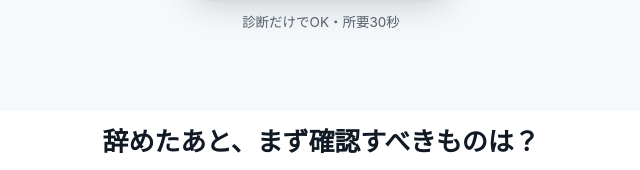
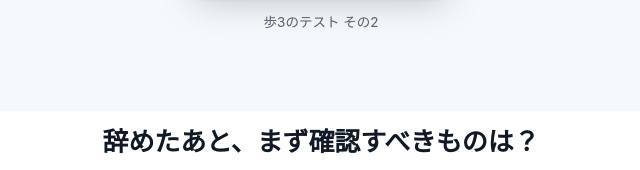
Before and after one commit to YuhiAozora/hitokoto-renshu-site, a plain HTML site: page index.html in a window 1280 px wide. Shown: the part 840-1010 px from the top of the page, 319-959 px from the left. Drawn offline with Linux system fonts and the light colour scheme.

Commit message:
依頼0007：練習用サイトの緑のボタンの下の「診断だけでOK・所要30秒」を「歩3のテスト そ

```diff
--- a/index.html
+++ b/index.html
@@ -281,7 +281,7 @@ body.has-sticky-cta { padding-bottom: 86px; }
         <svg viewBox="0 0 24 24" fill="none" stroke="currentColor" stroke-width="2.4" stroke-linecap="round" stroke-linejoin="round"><path d="m9 18 6-6-6-6"/></svg>
         3つの質問で診断してみる
       </a>
-      <p class="cta-note">診断だけでOK・所要30秒</p>
+      <p class="cta-note">歩3のテスト その2</p>
     </div>
   </section>
 
```
